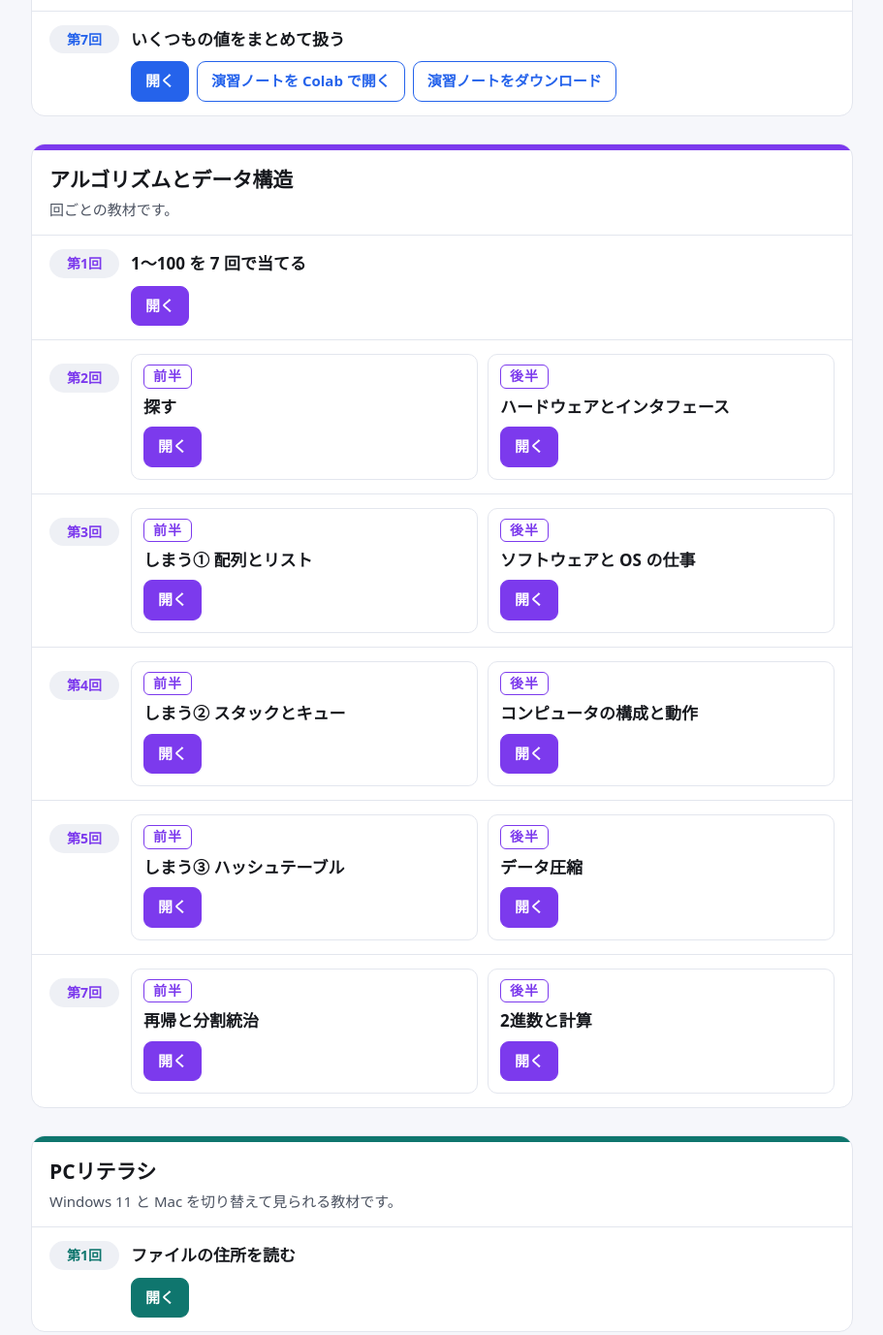
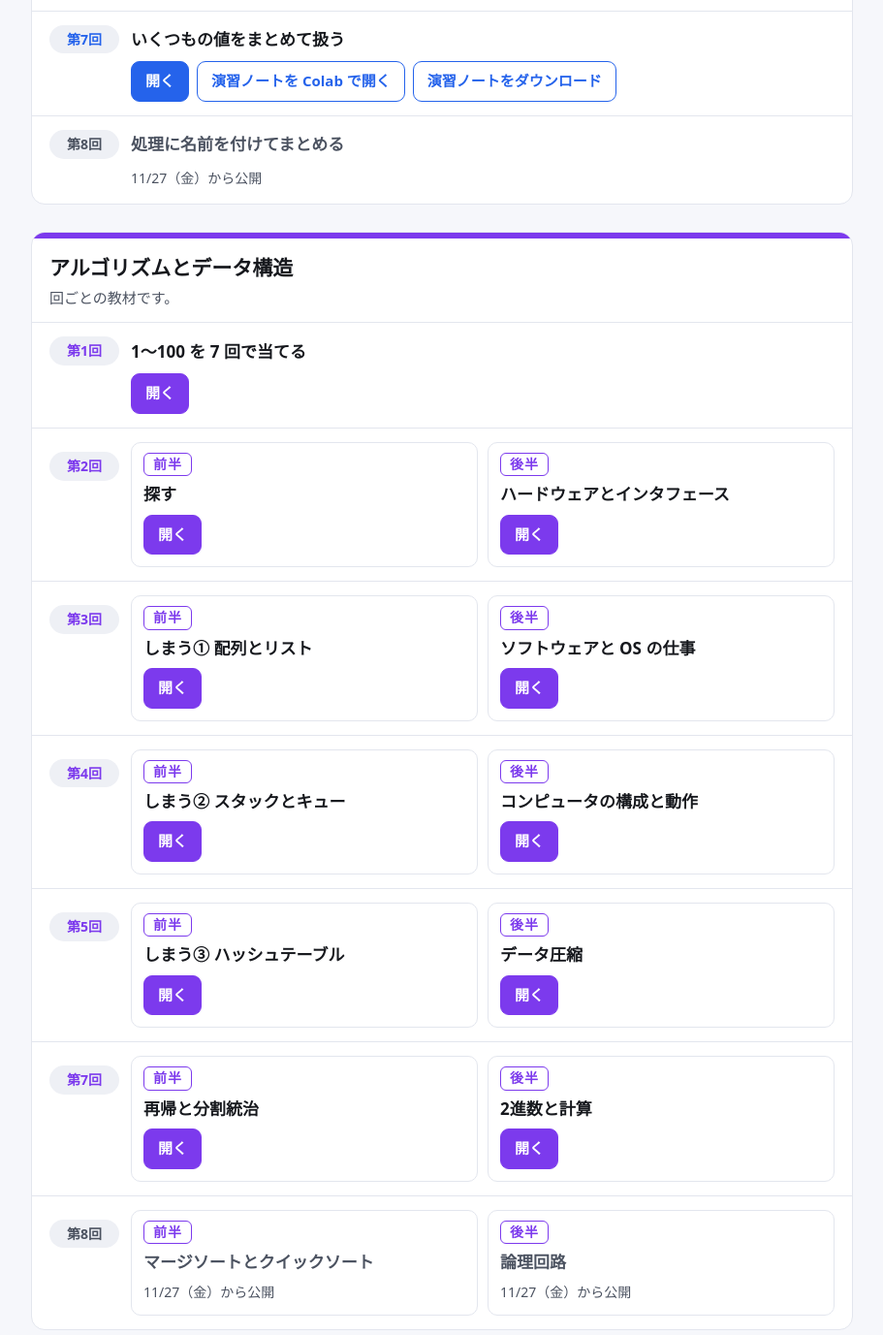
Before and after one commit to mikikof/hiu-2026-fall, a plain HTML site: page index.html in a window 1280 px wide. Shown: the part 986-2363 px from the top of the page at 97% size, without its empty margins (184-1095 px from the left). Drawn offline with Linux system fonts and the light colour scheme.

Commit message:
自動更新 2026-11-16: algorithm/index.html index.html programming/index.html

```diff
--- a/index.html
+++ b/index.html
@@ -45,6 +45,7 @@ ul.lecs li.multi>.no{margin-top:10px}
 <li><span class="no">第5回</span><span class="ttl">入力した数でメッセージを変える</span><span class="acts"><a class="btn pri" href="programming/05-if-message.html" target="_blank" rel="noopener">開く</a><a class="btn" href="https://colab.research.google.com/github/mikikof/hiu-2026-fall/blob/main/programming/05-if-message_%E6%BC%94%E7%BF%92.ipynb" target="_blank" rel="noopener">演習ノートを Colab で開く</a><a class="btn" href="programming/05-if-message_演習.ipynb" download>演習ノートをダウンロード</a></span></li>
 <li><span class="no">第6回</span><span class="ttl">同じ処理を繰り返す</span><span class="acts"><a class="btn pri" href="programming/06-loop-sum.html" target="_blank" rel="noopener">開く</a><a class="btn" href="https://colab.research.google.com/github/mikikof/hiu-2026-fall/blob/main/programming/06-loop-sum_%E6%BC%94%E7%BF%92.ipynb" target="_blank" rel="noopener">演習ノートを Colab で開く</a><a class="btn" href="programming/06-loop-sum_演習.ipynb" download>演習ノートをダウンロード</a></span></li>
 <li><span class="no">第7回</span><span class="ttl">いくつもの値をまとめて扱う</span><span class="acts"><a class="btn pri" href="programming/07-list-average.html" target="_blank" rel="noopener">開く</a><a class="btn" href="https://colab.research.google.com/github/mikikof/hiu-2026-fall/blob/main/programming/07-list-average_%E6%BC%94%E7%BF%92.ipynb" target="_blank" rel="noopener">演習ノートを Colab で開く</a><a class="btn" href="programming/07-list-average_演習.ipynb" download>演習ノートをダウンロード</a></span></li>
+<li class="locked"><span class="no">第8回</span><span class="ttl">処理に名前を付けてまとめる</span><span class="soon">11/27（金）から公開</span></li>
 </ul></section>
 <section class="subj" id="algorithm" style="--c:#7c3aed">
 <div class="head"><h2><a href="algorithm/">アルゴリズムとデータ構造</a></h2><p class="lead">回ごとの教材です。</p></div>
@@ -55,6 +56,7 @@ ul.lecs li.multi>.no{margin-top:10px}
 <li class="multi"><span class="no">第4回</span><div class="parts"><div class="part"><span class="plabel">前半</span><span class="ttl">しまう② スタックとキュー</span><span class="acts"><a class="btn pri" href="algorithm/04-stack-and-queue.html" target="_blank" rel="noopener">開く</a></span></div><div class="part"><span class="plabel">後半</span><span class="ttl">コンピュータの構成と動作</span><span class="acts"><a class="btn pri" href="algorithm/04-computer.html" target="_blank" rel="noopener">開く</a></span></div></div></li>
 <li class="multi"><span class="no">第5回</span><div class="parts"><div class="part"><span class="plabel">前半</span><span class="ttl">しまう③ ハッシュテーブル</span><span class="acts"><a class="btn pri" href="algorithm/05-hash-table.html" target="_blank" rel="noopener">開く</a></span></div><div class="part"><span class="plabel">後半</span><span class="ttl">データ圧縮</span><span class="acts"><a class="btn pri" href="algorithm/05-compression.html" target="_blank" rel="noopener">開く</a></span></div></div></li>
 <li class="multi"><span class="no">第7回</span><div class="parts"><div class="part"><span class="plabel">前半</span><span class="ttl">再帰と分割統治</span><span class="acts"><a class="btn pri" href="algorithm/07-recursion.html" target="_blank" rel="noopener">開く</a></span></div><div class="part"><span class="plabel">後半</span><span class="ttl">2進数と計算</span><span class="acts"><a class="btn pri" href="algorithm/07-binary-arithmetic.html" target="_blank" rel="noopener">開く</a></span></div></div></li>
+<li class="multi locked"><span class="no">第8回</span><div class="parts"><div class="part locked"><span class="plabel">前半</span><span class="ttl">マージソートとクイックソート</span><span class="soon">11/27（金）から公開</span></div><div class="part locked"><span class="plabel">後半</span><span class="ttl">論理回路</span><span class="soon">11/27（金）から公開</span></div></div></li>
 </ul></section>
 <section class="subj" id="literacy" style="--c:#0f766e">
 <div class="head"><h2><a href="literacy/">PCリテラシ</a></h2><p class="lead">Windows 11 と Mac を切り替えて見られる教材です。</p></div>
```
Also changed, not shown: algorithm/index.html (+1 -0 lines), programming/index.html (+1 -0 lines).
